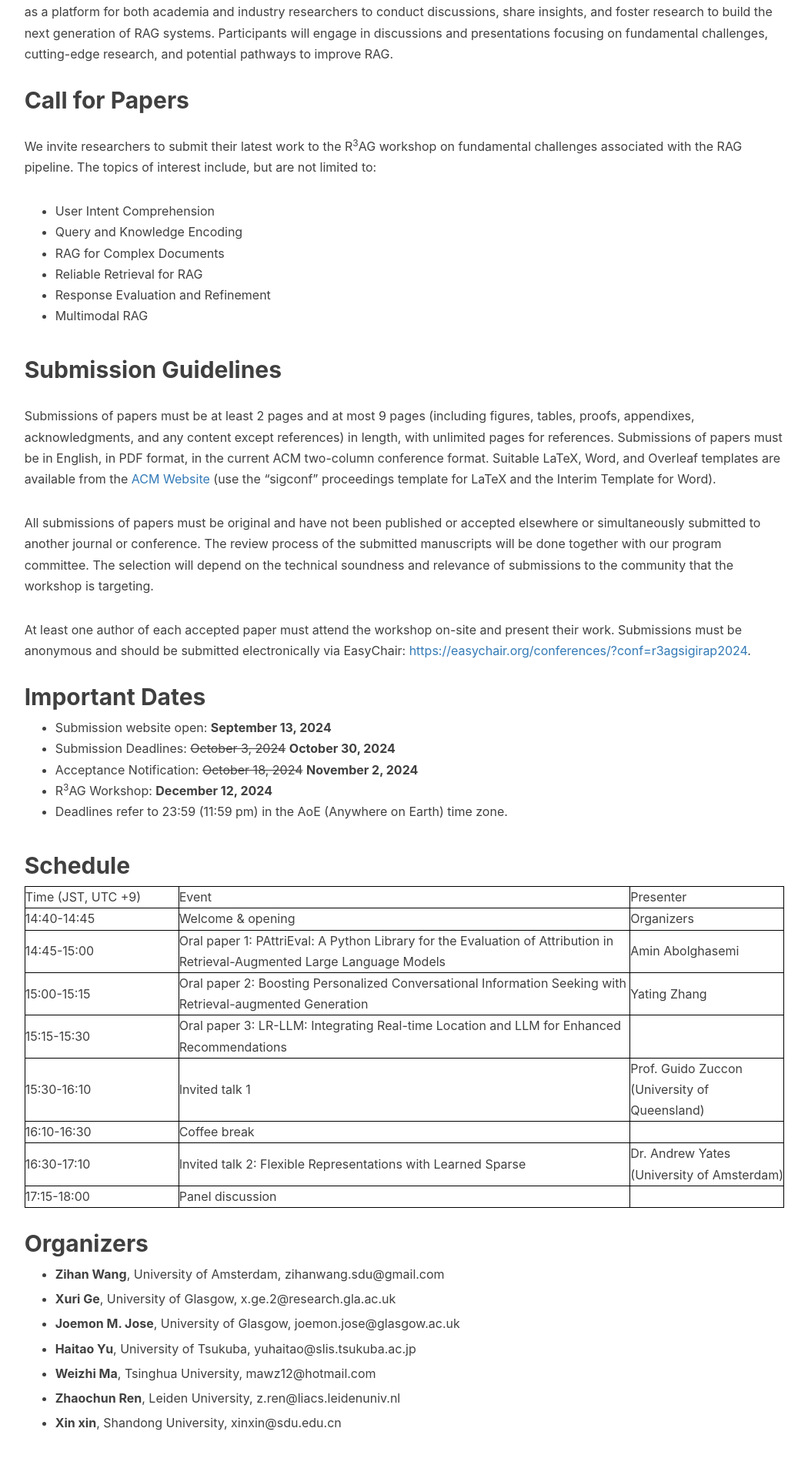
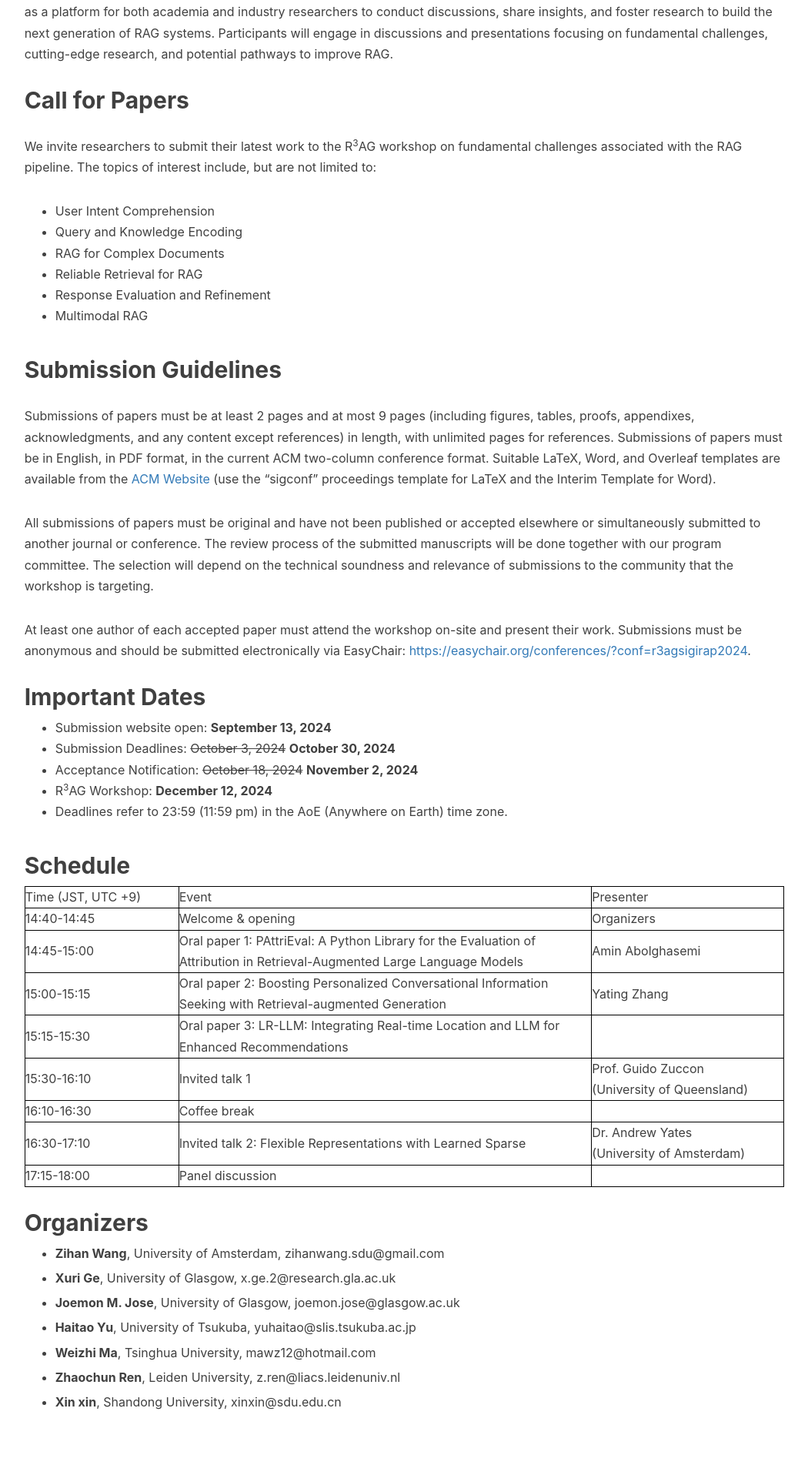
Before and after one commit to R3AG-SIGIR-AP/R3AG-SIGIR-AP.github.io, a Jekyll site: the page built from index.md, in a window 1280 px wide. Shown: the part 773-2676 px from the top of the page at 77% size, without its empty margins (90-1140 px from the left). Built offline with Jekyll 4.4.1, drawn with Linux system fonts in a browser that asks for light colours; nearby versions of some CDN libraries; our own code applies the rules of GitHub Pages for plain Markdown files; after the commit the page ends 2649 px from its top, so only the background shows below that.

Commit message:
Update index.md

```diff
--- a/index.md
+++ b/index.md
@@ -39,7 +39,7 @@ At least one author of each accepted paper must attend the workshop on-site and
     <tr>
         <td width="200">Time (JST, UTC +9)</td>
         <td>Event</td>
-        <td width="200">Presenter</td>
+        <td width="250">Presenter</td>
     </tr>
     <tr>
         <td>14:40-14:45</td>
```
